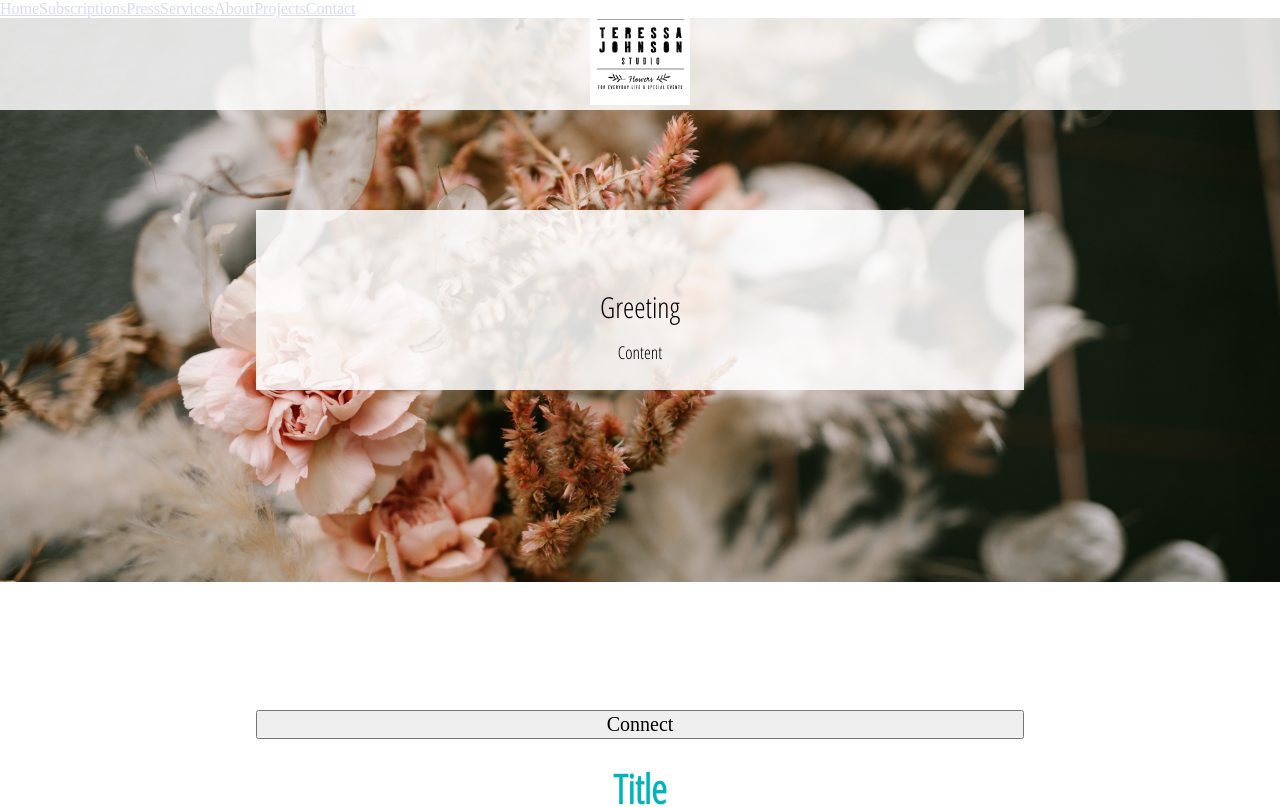
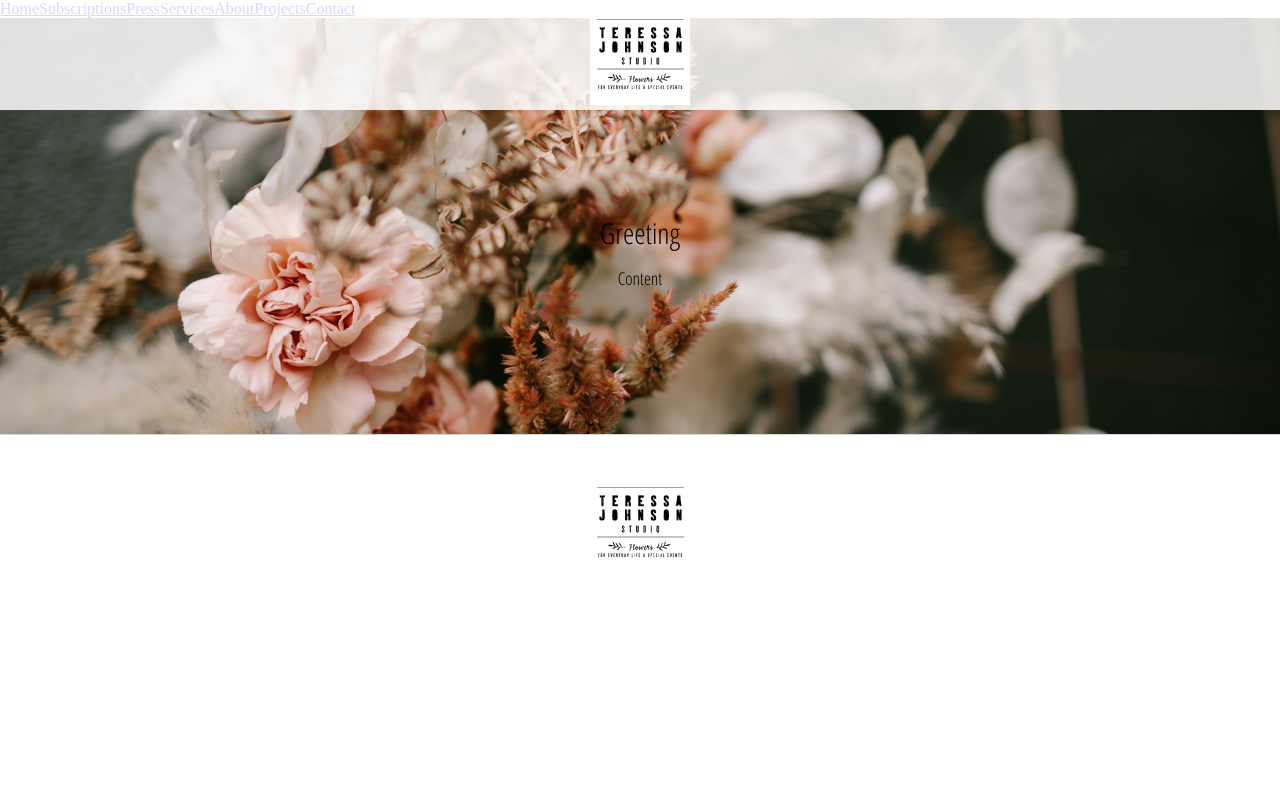
Before and after one commit to ryanscottjohnson/Website-TJS, a React app: page / in a window 1280 px wide. Shown: the top 807 px of the page. Built offline with nearby package versions, Linux system fonts and the light colour scheme.

Commit message:
cutting style down to basic for restart

```diff
--- a/src/components/home/home.jsx
+++ b/src/components/home/home.jsx
@@ -13,20 +13,6 @@ class HomePage extends React.Component {
     // this.runMailPopup = this.runMailPopup.bind(this);
   }
 
-  componentDidMount() {
-    // Code for running Mailerlite
-    // (function(m,a,i,l,e,r){ m['MailerLiteObject']=e;function f(){
-    //   var c={ a:arguments,q:[]};var r=this.push(c);return "number"!=typeof r?r:f.bind(c.q);}
-    //   f.q=f.q||[];m[e]=m[e]||f.bind(f.q);m[e].q=m[e].q||f.q;r=a.createElement(i);
-    //   var _=a.getElementsByTagName(i)[0];r.async=1;r.src=l+'?v'+(~~(new Date().getTime()/1000000));
-    //   _.parentNode.insertBefore(r,_);})(window, document, 'script', 'https://static.mailerlite.com/js/universal.js', 'ml');
-
-    //   ml_account = ml('accounts', '1308892', 't0g9u5n8v8', 'load');
-  }
-
-  // runMailPopup() {
-  //   ml_account('webforms', '1094822', 'b7x6u1', 'show');
-  // }
 
   render() {
     return <React.Fragment>
@@ -38,14 +24,14 @@ class HomePage extends React.Component {
           </div>
         </section>
 
-        <section id="home-how-it-works">
+        {/* <section id="home-how-it-works">
             <button onClick={this.runMailPopup} className="cta-btn">Connect</button>
           <h1>Title</h1>
           <ul>
             <li>Content</li>
 
           </ul>
-        </section>
+        </section> */}
 
     </React.Fragment>
   }
--- a/src/components/home/home.scss
+++ b/src/components/home/home.scss
@@ -4,7 +4,7 @@
 $bg-img: url('../../images/main.jpg');
 $teal-empahasis-color: #01B4BC;
 $red-cta-color: #FA5457;
-$white-cta-color: #ffffffd8;
+$white-cta-color: #ffffff;
 $cta-btn-font: 'Muli', sans-serif;
 
 #hero-block {
@@ -18,7 +18,7 @@ $cta-btn-font: 'Muli', sans-serif;
 
   .cta-block {
     box-sizing: border-box;
-    background-color: $white-cta-color;
+    // background-color: $white-cta-color;
     text-align: center;
     height: 100%;
     width: 100%;
@@ -33,18 +33,18 @@ $cta-btn-font: 'Muli', sans-serif;
         font-size: 1.1rem;
       }
 
-      .cta-btn {
-        background-color: $red-cta-color;
-        width: 100%;
-        color: white;
-        font-weight: 100;
-        font-size: 1rem;
-        font-family: $cta-btn-font;
-        text-transform: uppercase;
-        padding: 15px;
-        border: 1px solid #000;
-        margin-bottom: 70px;
-      }
+      // .cta-btn {
+      //   background-color: $red-cta-color;
+      //   width: 100%;
+      //   color: white;
+      //   font-weight: 100;
+      //   font-size: 1rem;
+      //   font-family: $cta-btn-font;
+      //   text-transform: uppercase;
+      //   padding: 15px;
+      //   border: 1px solid #000;
+      //   margin-bottom: 70px;
+      // }
   }
 }
 
@@ -58,42 +58,6 @@ $cta-btn-font: 'Muli', sans-serif;
     background-size: cover;
     width: 100%;
     height: 100%;
-
-    .cta-block.clear {
-      clear:both;
-    }
-
-    .cta-block {
-      box-sizing: border-box;
-      background-color: $white-cta-color;
-      height: 50%;
-      max-width: 60%;
-      padding: 10px;
-      text-align: center;
-      margin: 0 auto;
-      margin: 15% auto;
-
-      h1 {
-        font-size: 1.8rem;
-        font-weight:300;
-      }
-
-      p {
-        font-size: 1.1rem;
-      }
-
-      .cta-btn {
-        background-color: $red-cta-color;
-        width: 50%;
-        color: white;
-        font-weight: 100;
-        font-size: 1rem;
-        font-family: $cta-btn-font;
-        text-transform: uppercase;
-        padding: 15px;
-        border: 1px solid #000;
-      }
-    }
   }
 }
 
```
